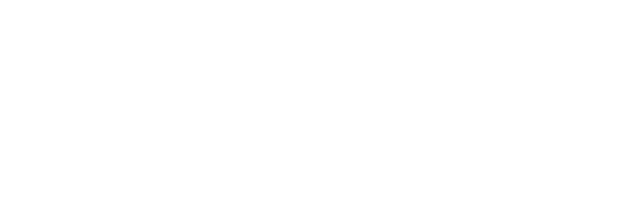
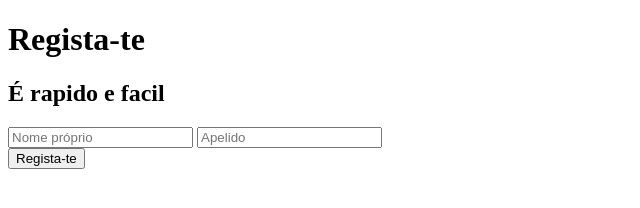
Before and after one commit to DavidBerenguel/Facebook-form, a plain HTML site: page index.html in a window 1280 px wide. Shown: the whole page, without its empty margins (0-640 px from the left). Drawn offline with Linux system fonts and the light colour scheme.

Commit message:
Implementada versão inicial do formulário com campos de nome

```diff
--- a/index.html
+++ b/index.html
@@ -5,6 +5,16 @@
         <title>Formulário de Registo</title>
     </head>
     <body>
-
+        <h1>Regista-te</h1>
+        <h2>É rapido e facil</h2>
+        <form method="post" action="index.html">
+            <div>
+                <input type="text" name="first_name" placeholder="Nome próprio" arai-label="Nome próprio" required>
+                <input type="text" name="last_name" placeholder="Apelido" aria-label="Apelido" required>
+            </div>
+            <div>
+                <button type="submit" name="register">Regista-te</button>
+            </div>
+        </form>
     </body>
 </html>
```
